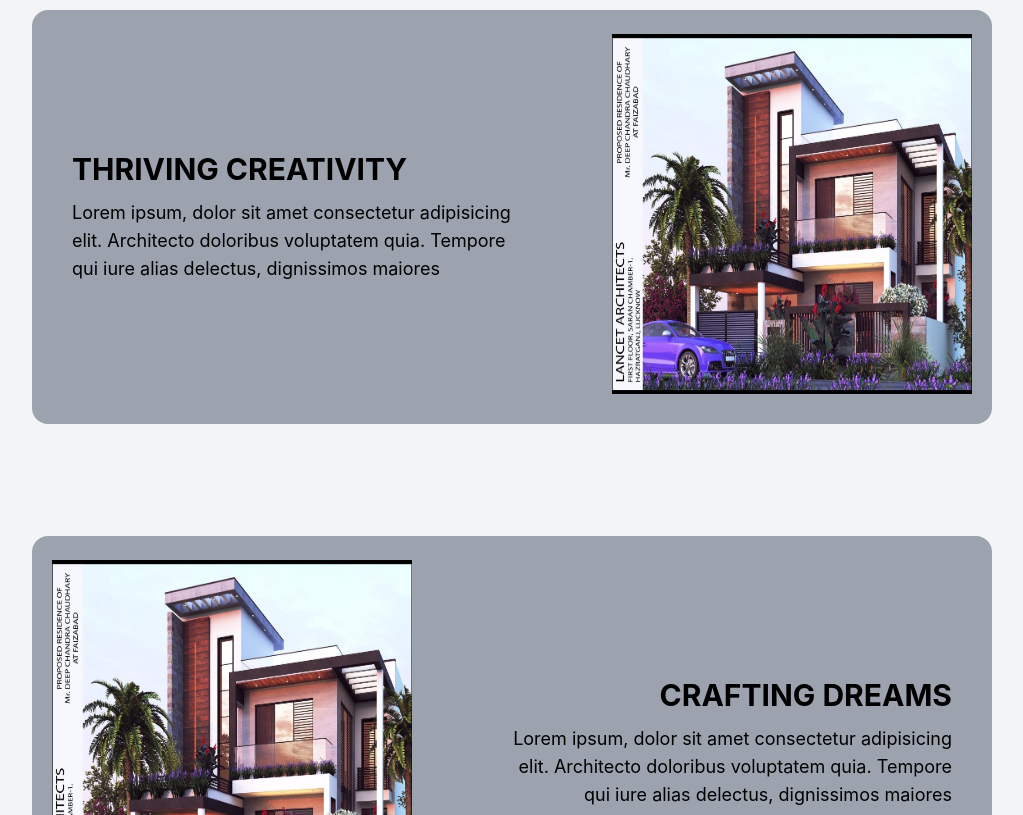
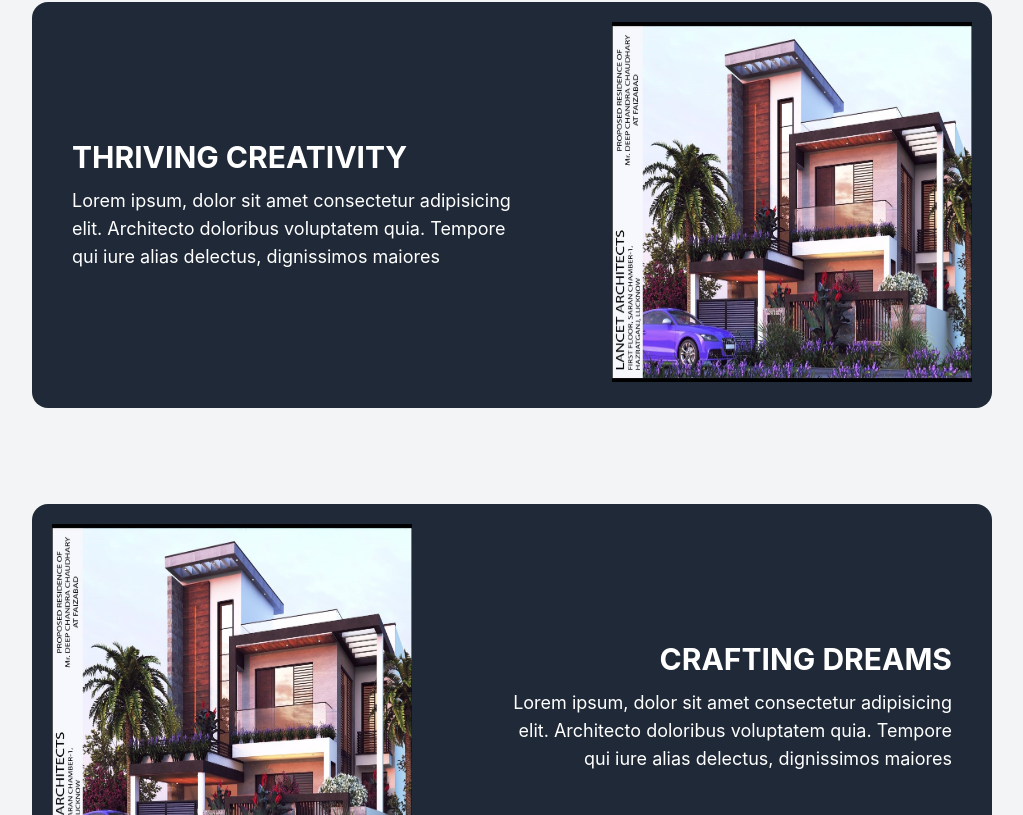
Before and after one commit to rohan-singh987/Lancet, a Next.js app: page / in a window 1280 px wide. Shown: the part 585-1400 px from the top of the page, without its empty margins (128-1151 px from the left). Built offline with nearby package versions, Linux system fonts and the light colour scheme.

Commit message:
Changed somethings

```diff
--- a/pages/index.js
+++ b/pages/index.js
@@ -28,11 +28,11 @@ export default function Home() {
             </p>
           </div>
         </section>
-        <section className='bg-gray-100 py-5 md:py-12 lg:py-14'>
-          <div className='bg-gray-400 rounded-lg w-3/4 mx-auto py-5 md:flex lg:hover:scale-105 transition-all ease-in-out lg:rounded-2xl lg:py-1'>
+        <section className='bg-gray-100 py-5 md:py-12'>
+          <div className='bg-gray-800 rounded-lg w-3/4 mx-auto py-5 md:flex lg:hover:scale-105 transition-all ease-in-out lg:rounded-2xl lg:py-0'>
             <div className='md:w-3/5 md:my-auto lg:w-7/12'>
-              <h2 className='text-center uppercase font-semibold mb-3 sm:text-xl sm:font-bold md:text-left md:px-10 lg:text-2xl xl:text-3xl'>Thriving creativity</h2>
-              <p className='text-center text-sm px-3 sm:px-10 md:text-left lg:text-base lg:pr-14 xl:text-lg'>Lorem ipsum, dolor sit amet consectetur adipisicing elit. Architecto doloribus voluptatem quia. Tempore qui iure alias delectus, dignissimos maiores</p>
+              <h2 className='text-center text-white uppercase font-semibold mb-3 sm:text-xl sm:font-bold md:text-left md:px-10 lg:text-2xl xl:text-3xl'>Thriving creativity</h2>
+              <p className='text-center text-white text-sm px-3 sm:px-10 md:text-left lg:text-base lg:pr-14 xl:text-lg'>Lorem ipsum, dolor sit amet consectetur adipisicing elit. Architecto doloribus voluptatem quia. Tempore qui iure alias delectus, dignissimos maiores</p>
             </div>
             <div className='p-5 mx-auto sm:w-96 md:w-2/5 lg:w-5/12'>
               <Image
@@ -44,11 +44,11 @@ export default function Home() {
             </div>
           </div>
         </section>
-        <section className='bg-gray-100 py-5 md:py-12 lg:py-14'>
-          <div className='bg-gray-400 rounded-lg w-3/4 mx-auto py-5 md:flex md:flex-row-reverse lg:hover:scale-105 transition-all ease-in-out lg:rounded-2xl lg:py-1'>
+        <section className='bg-gray-100 py-5 md:py-12'>
+          <div className='bg-gray-800 rounded-lg w-3/4 mx-auto py-5 md:flex md:flex-row-reverse lg:hover:scale-105 transition-all ease-in-out lg:rounded-2xl lg:py-0'>
             <div className='md:w-3/5 md:my-auto lg:w-7/12'>
-              <h2 className='text-center uppercase font-semibold mb-3 sm:text-xl sm:font-bold md:text-right md:px-10 lg:text-2xl xl:text-3xl'>Crafting Dreams</h2>
-              <p className='text-center text-sm px-3 sm:px-10 md:text-right lg:text-base lg:pl-14 xl:text-lg'>Lorem ipsum, dolor sit amet consectetur adipisicing elit. Architecto doloribus voluptatem quia. Tempore qui iure alias delectus, dignissimos maiores</p>
+              <h2 className='text-center text-white uppercase font-semibold mb-3 sm:text-xl sm:font-bold md:text-right md:px-10 lg:text-2xl xl:text-3xl'>Crafting Dreams</h2>
+              <p className='text-center text-white text-sm px-3 sm:px-10 md:text-right lg:text-base lg:pl-14 xl:text-lg'>Lorem ipsum, dolor sit amet consectetur adipisicing elit. Architecto doloribus voluptatem quia. Tempore qui iure alias delectus, dignissimos maiores</p>
             </div>
             <div className='p-5 mx-auto sm:w-96 md:w-2/5 lg:w-5/12'>
               <Image
```
